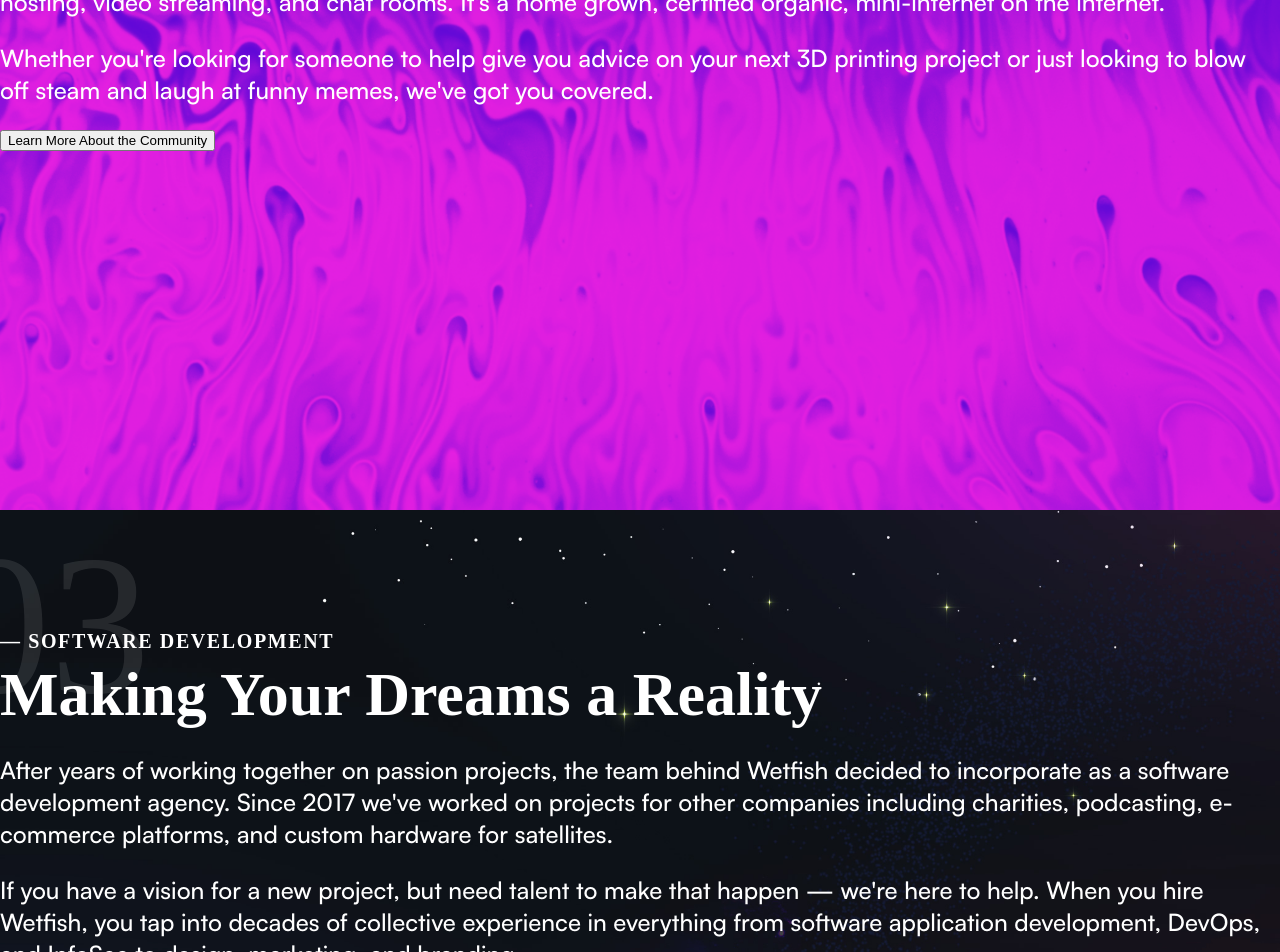
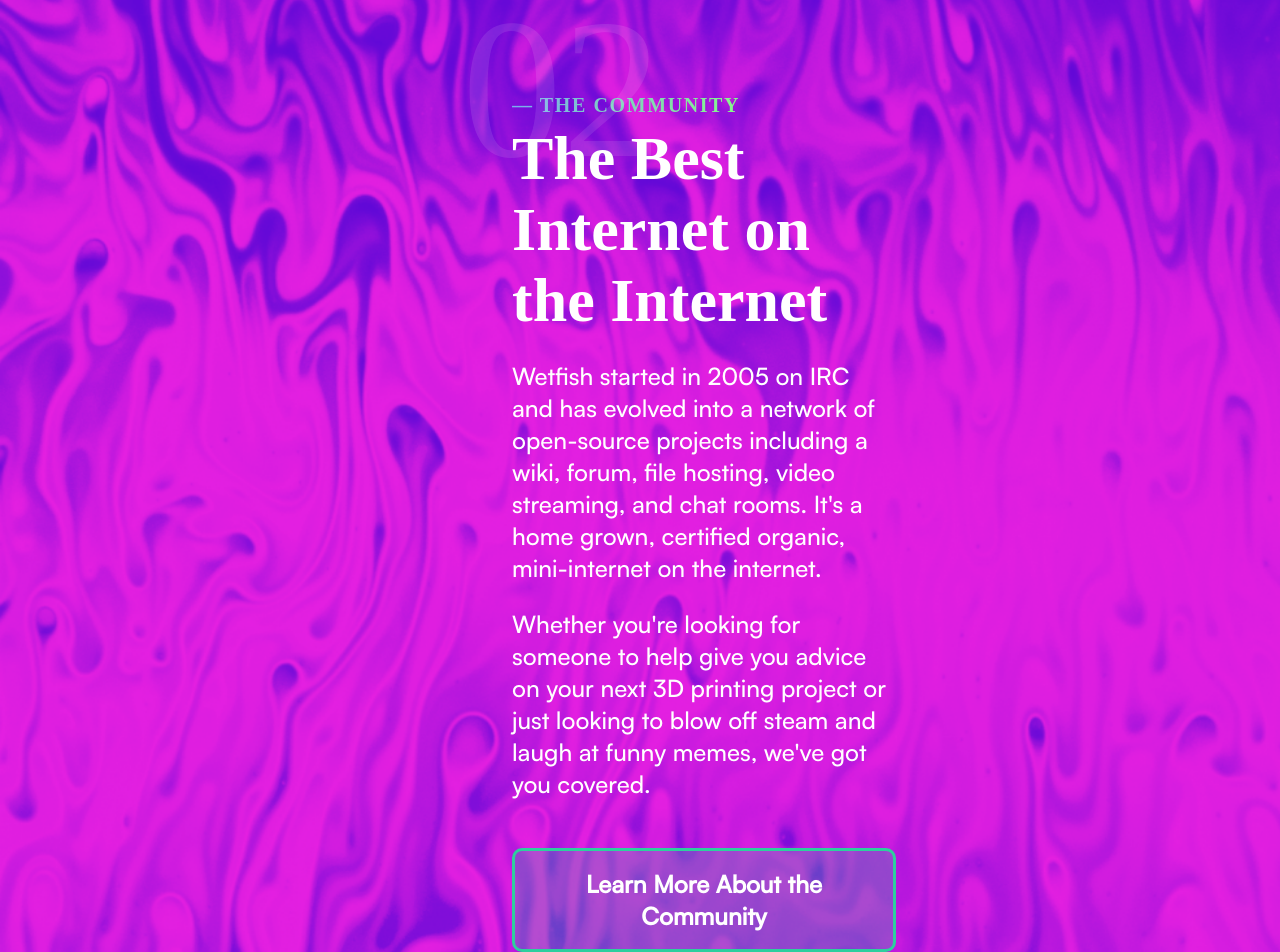
Before and after one commit to wetfish/wetfish.net, a SvelteKit app in the folder ui/: page / in a window 1280 px wide. Shown: the part 1620-2572 px from the top of the page. Built offline with nearby package versions, Linux system fonts and the light colour scheme; a web font is replaced by a local one.

Commit message:
Community section styles

```diff
--- a/ui/src/routes/community.svelte
+++ b/ui/src/routes/community.svelte
@@ -1,9 +1,37 @@
-<style>
+<style lang="scss">
     .community {
         background-image:url('$lib/images/bg-community.png');
-        min-height: 100vh;
+        min-height: 1400;
         background-repeat: no-repeat;
         background-size: cover;
+        overflow: hidden;
+    }
+
+    .content {
+        margin: 200px 0;
+        display: flex;
+        justify-content: flex-end;
+
+        .text {
+            width: 30%;
+            margin-right: 24em;
+            padding: 4em 0;
+        }
+    }
+
+    h3 {
+        color: transparent;
+        background: linear-gradient(95.37deg, #7AA8F3 -2%, #88FF82 64%);
+        background-clip: text;
+        -webkit-background-clip: text;
+    }
+
+    p {
+        margin: 1em 0;
+    }
+
+    .buttons {
+        margin-top: 3em;
     }
 </style>
 
@@ -13,6 +41,8 @@
 
 <section class="community">
     <DisappearingContent>
+        <div class="content">
+            <div class="text">
                 <div class="section-number">02</div>
                 <h3>— The Community</h3>
                 <h1>The Best Internet on the Internet</h1>
@@ -26,6 +56,10 @@
                     Whether you're looking for someone to help give you advice on your next 3D printing project or just looking to blow off steam and laugh at funny memes, we've got you covered.
                 </p>
 
-        <button>Learn More About the Community</button>
+                <div class="buttons">
+                    <a class="button full" href="https://wet.fish/community">Learn More About the Community</a>
+                </div>
+            </div>
+        </div>
     </DisappearingContent>
 </section>
```
Lines whose indentation alone changed are shown as unchanged.
